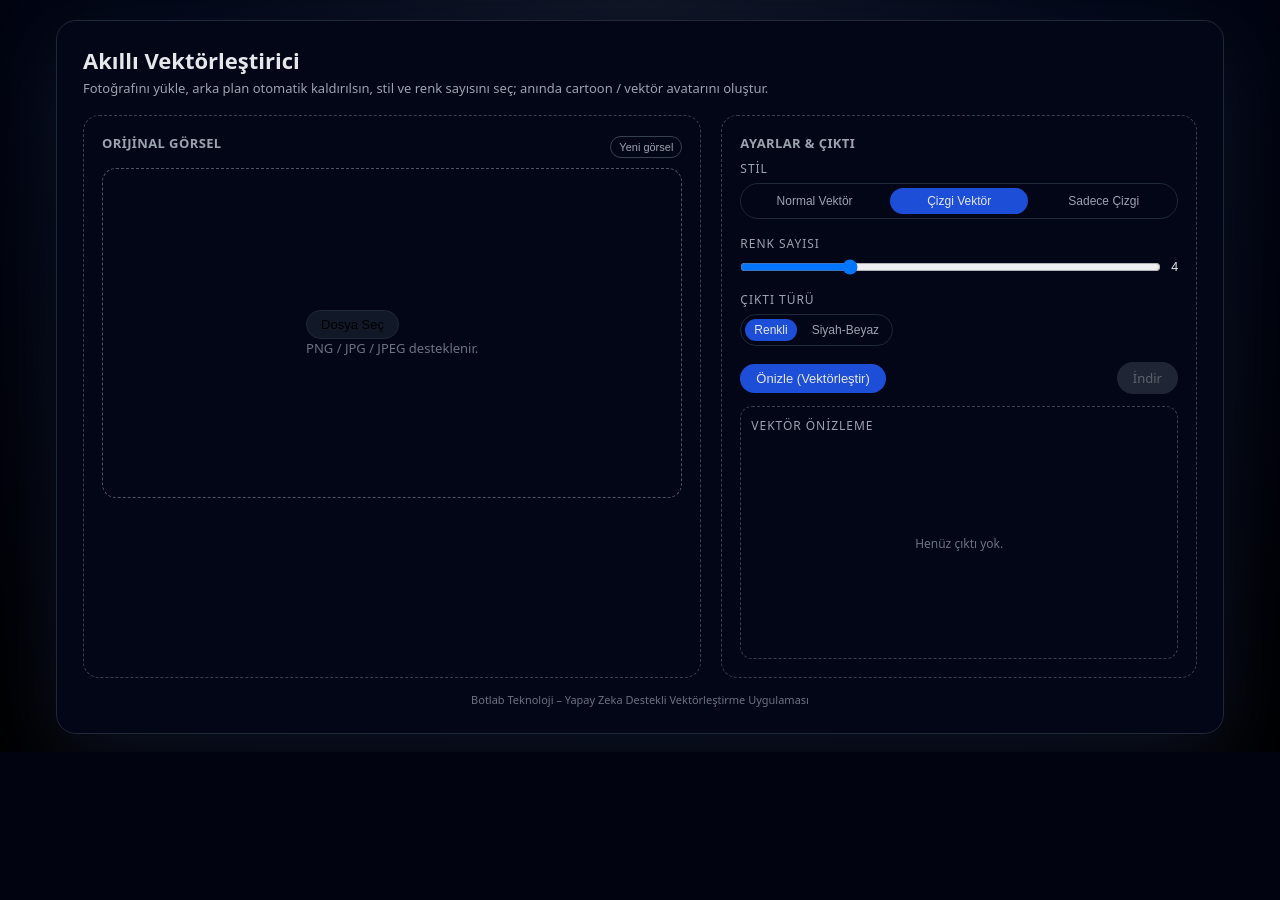
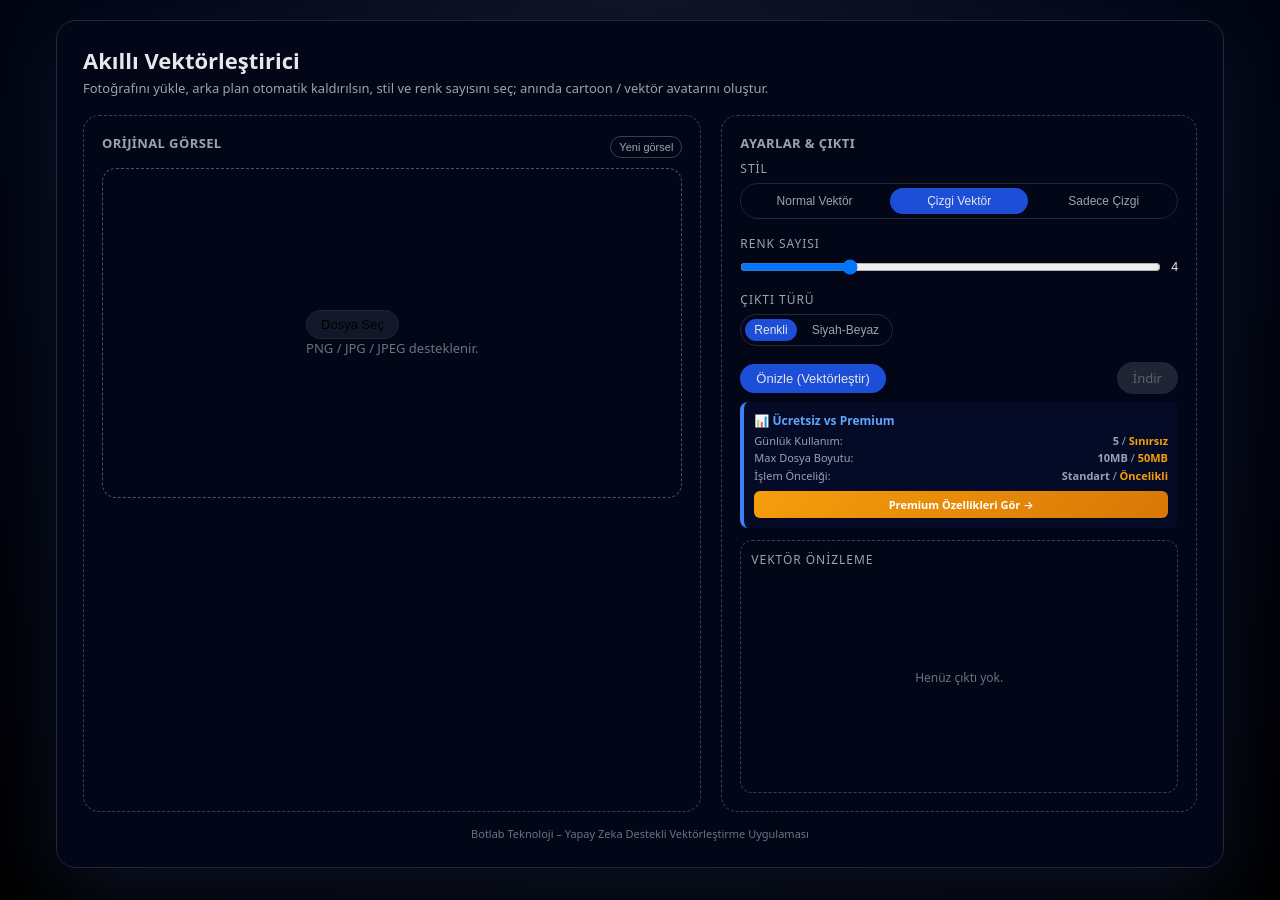
Before and after one commit to odabasi44/NAKIS-PROHE, a Flask app: page /vektor in a window 1280 px wide. Shown: the part 72-972 px from the top of the page. Before the commit the page ends 824 px from the top, so only its background shows below. Run offline with Flask 3, Linux system fonts and the light colour scheme.

Commit message:
Update vector.html

```diff
--- a/templates/vector.html
+++ b/templates/vector.html
@@ -477,6 +477,29 @@
                     <a id="downloadBtn" class="btn btn-secondary" href="#" download="vektor.png" style="opacity:0.4; pointer-events:none;">İndir</a>
                 </div>
                 <div class="note-text" id="freeInfoText">Ücretsiz hak: yükleniyor...</div>
+
+                <div class="limits-info" style="margin-top: 8px; padding: 10px; background: rgba(30, 64, 175, 0.1); border-radius: 8px; border-left: 4px solid #3b82f6;">
+    <div style="font-size: 12px; color: #60a5fa; margin-bottom: 4px;">
+        <strong>📊 Ücretsiz vs Premium</strong>
+    </div>
+    <div style="font-size: 11px; color: #94a3b8; line-height: 1.4;">
+        <div style="display: flex; justify-content: space-between; margin-bottom: 2px;">
+            <span>Günlük Kullanım:</span>
+            <span><strong>5</strong> / <strong style="color: #f59e0b;">Sınırsız</strong></span>
+        </div>
+        <div style="display: flex; justify-content: space-between; margin-bottom: 2px;">
+            <span>Max Dosya Boyutu:</span>
+            <span><strong>10MB</strong> / <strong style="color: #f59e0b;">50MB</strong></span>
+        </div>
+        <div style="display: flex; justify-content: space-between;">
+            <span>İşlem Önceliği:</span>
+            <span><strong>Standart</strong> / <strong style="color: #f59e0b;">Öncelikli</strong></span>
+        </div>
+    </div>
+    <a href="/premium" style="display: block; text-align: center; margin-top: 8px; padding: 6px 12px; background: linear-gradient(135deg, #f59e0b, #d97706); color: white; border-radius: 6px; font-size: 11px; font-weight: 600; text-decoration: none;">
+        Premium Özellikleri Gör →
+    </a>
+</div>
 
                 <div class="progress-wrap" id="progressWrap" style="display:none;">
                     <div class="progress-bar-bg">
```
